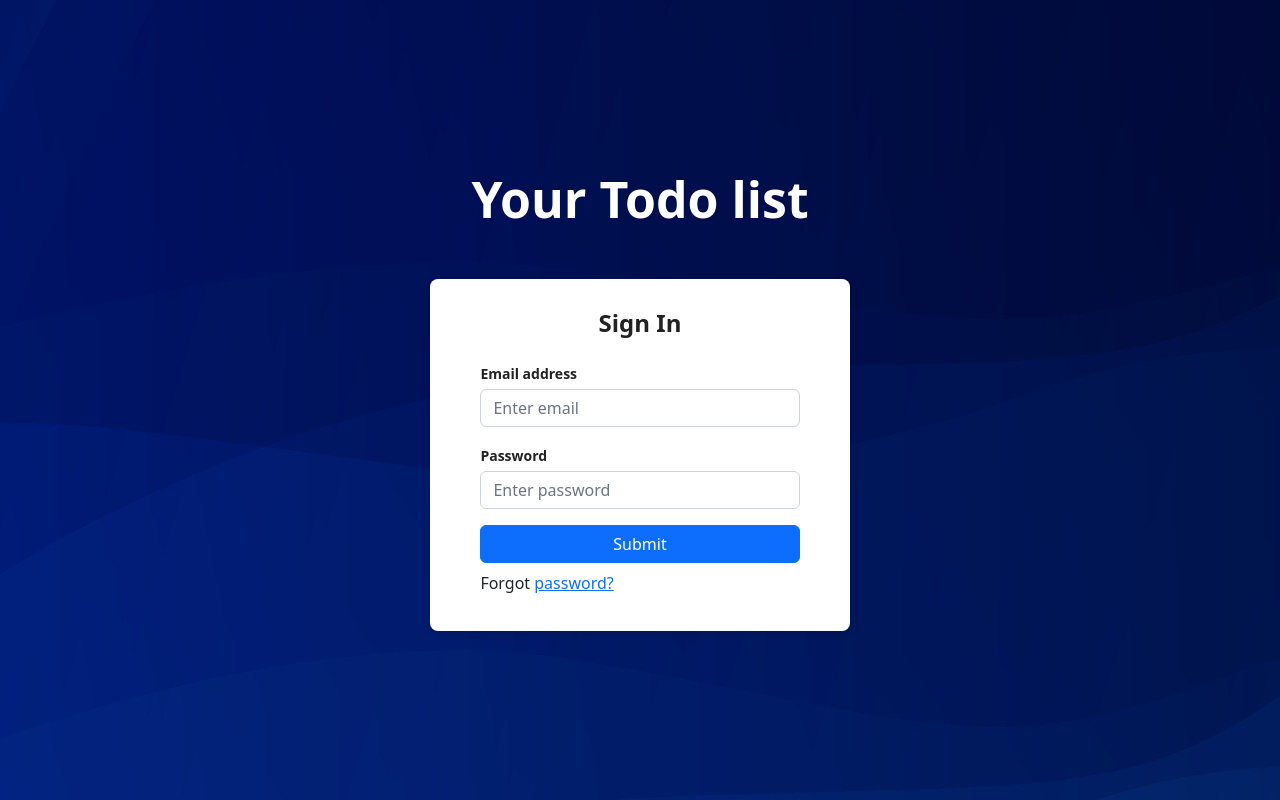
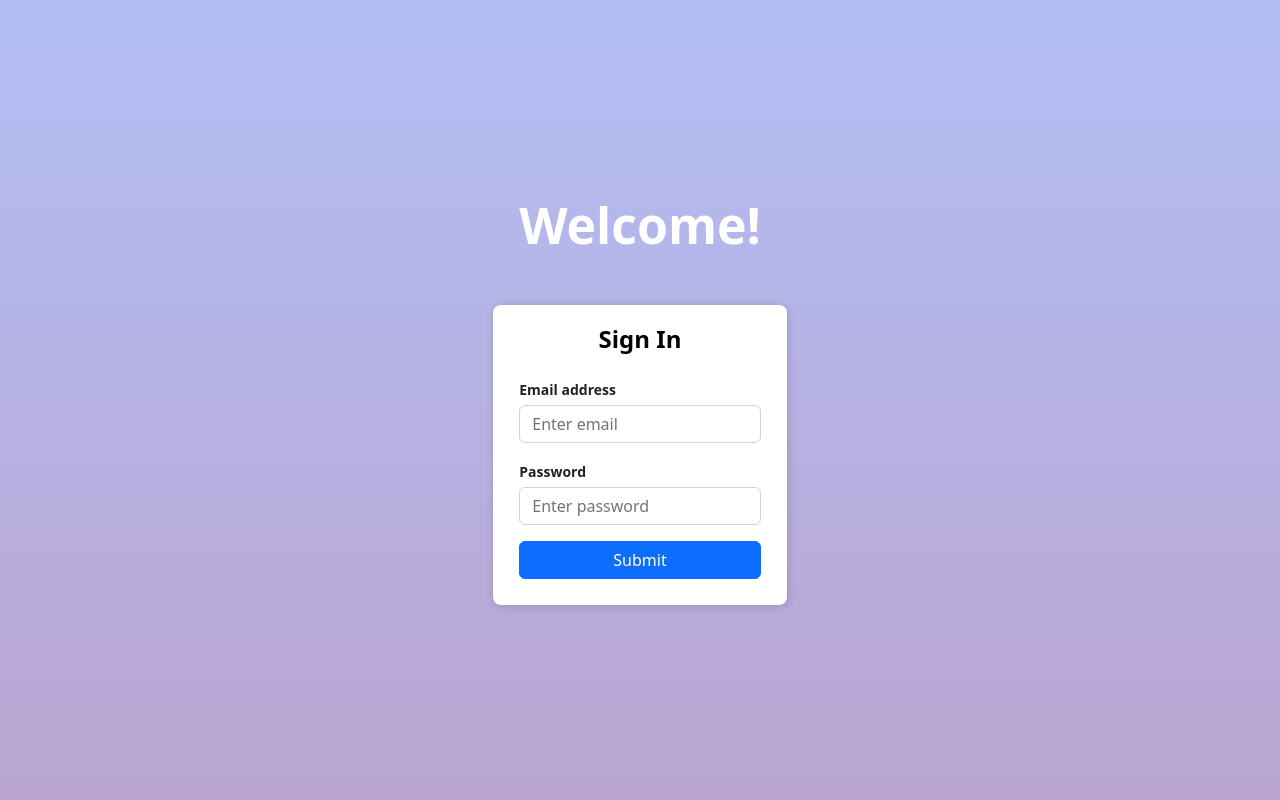
Before and after one commit to Naritsumi/React-TodoApp, a React (Create React App) app: page / in a window 1280 px wide. Built offline with nearby package versions, Linux system fonts and the light colour scheme; no server answers.

Commit message:
Login visual updated

```diff
--- a/src/components/login.css
+++ b/src/components/login.css
@@ -3,14 +3,15 @@
   flex-direction: column;
   justify-content: center;
   align-items: center;
+  background: linear-gradient(to bottom, rgba(102, 126, 234, 0.5), rgba(118, 75, 162, 0.5));
 
   position: fixed;
   top: 0;
   left: 0;
 
   /* Preserve aspet ratio */
-  min-width: 100%;
-  min-height: 100%;
+  width: 100%;
+  height: 100%;
 }
 
 .App-form-text {
@@ -22,24 +23,30 @@
 }
 
 .Auth-form {
-  width: 420px;
+  width: 23%;
   box-shadow: rgb(0 0 0 / 16%) 1px 1px 10px;
-  padding-top: 30px;
-  padding-bottom: 20px;
+  padding-top: 20px;
+  padding-bottom: 10px;
   border-radius: 8px;
   background-color: white;
 }
 
+@media only screen and (max-width: 900px) {
+  .Auth-form {
+    width: 90%;
+  }
+}
+
 .Auth-form-content {
-  padding-left: 12%;
-  padding-right: 12%;
+  padding-left: 9%;
+  padding-right: 9%;
 }
 
 .Auth-form-title {
   text-align: center;
   margin-bottom: 1em;
   font-size: 24px;
-  color: rgb(34, 34, 34);
+  color: rgb(0, 0, 0);
   font-weight: 800;
 }
 
--- a/src/components/login.js
+++ b/src/components/login.js
@@ -38,9 +38,8 @@ export default function Login() {
     };
 
     return (
-        <div className="Auth-form-container"
-            style={{ backgroundImage: 'url(' + require('../images/Dark_blue.jpg') + ')' }}>
-            <h1 className="App-form-text">Your Todo list</h1>
+        <div className="Auth-form-container">
+            <h1 className="App-form-text">Welcome!</h1>
             <div className="Auth-form">
                 <div className="Auth-form-content">
                     <h3 className="Auth-form-title">Sign In</h3>
@@ -70,7 +69,6 @@ export default function Login() {
                         </button>
                     </div>
                     <p className="forgot-password text-right mt-2">
-                        Forgot <a href="#">password?</a>
                     </p>
                 </div>
             </div>
```
